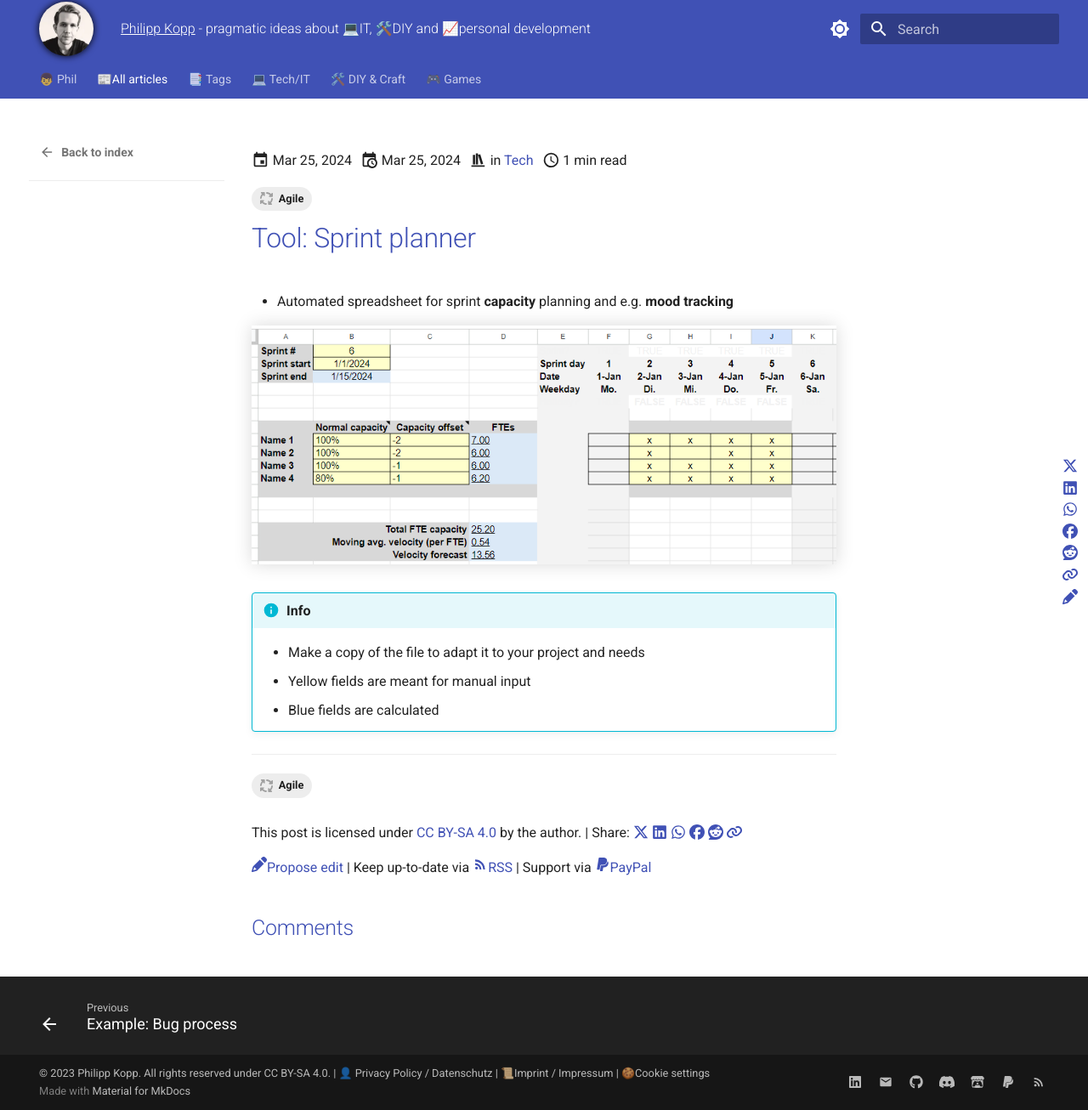
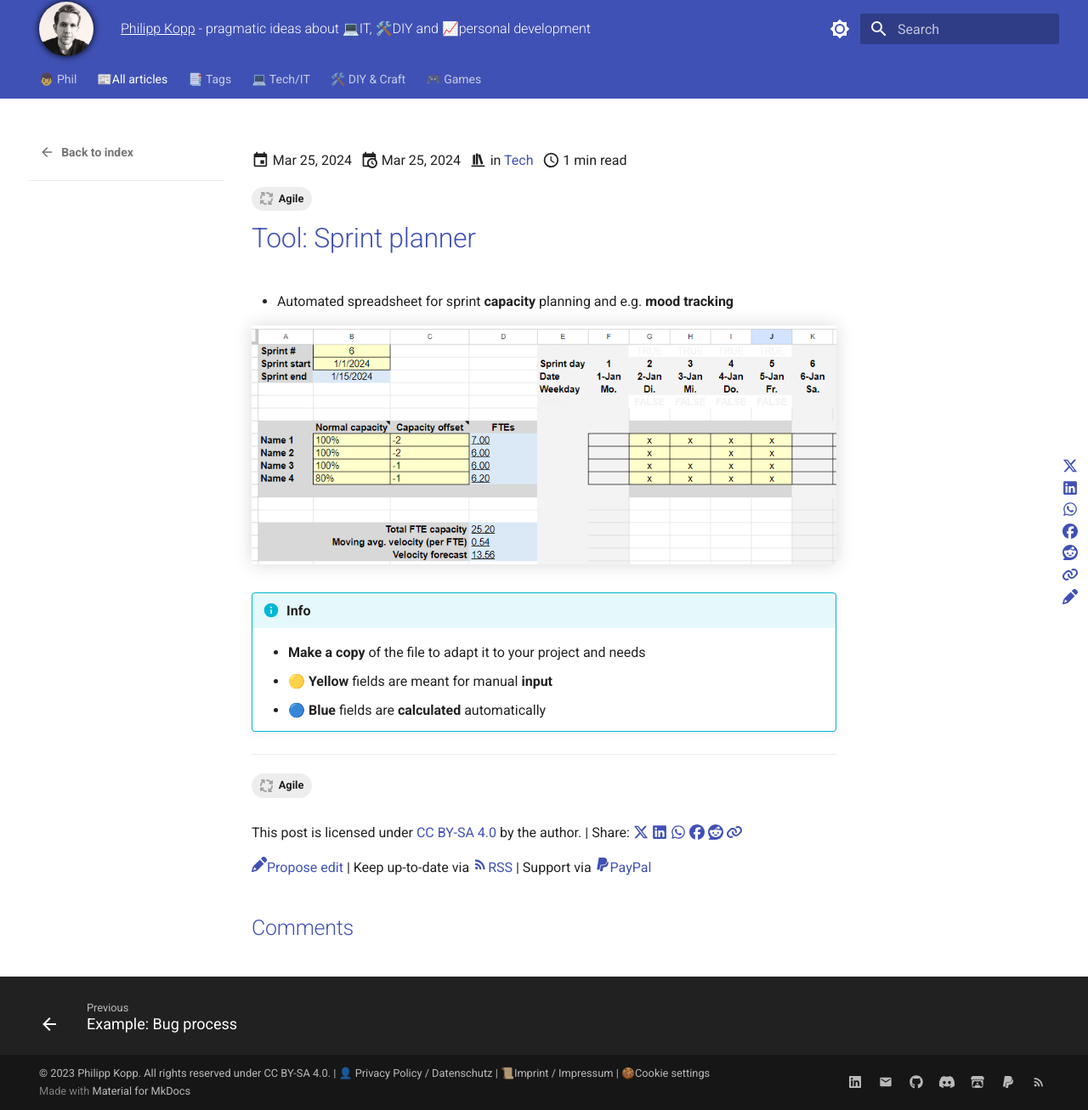
Before and after one commit to phil-m-kopp/phil-m-kopp.github.io, an MkDocs documentation site: the page built from docs/articles/posts/tech/tool-sprint-capacity-planner/tool-sprint-capacity-planner.md, in a window 1280 px wide and 1306 px high. Shown: the whole window at 85% size. Built offline with MkDocs 1.6.1 and Material for MkDocs 9.7.7, drawn with Linux system fonts in a browser that asks for light colours; comment, search, counter and statistics services are not loaded.

Commit message:
Improve docs

```diff
--- a/docs/articles/posts/tech/tool-sprint-capacity-planner/tool-sprint-capacity-planner.md
+++ b/docs/articles/posts/tech/tool-sprint-capacity-planner/tool-sprint-capacity-planner.md
@@ -19,6 +19,6 @@ comments: true
 
 !!! info
 
-    - Make a copy of the file to adapt it to your project and needs
-    - Yellow fields are meant for manual input
-    - Blue fields are calculated
+    - **Make a copy** of the file to adapt it to your project and needs
+    - 🟡 **Yellow** fields are meant for manual **input**
+    - 🔵 **Blue** fields are **calculated** automatically
```
